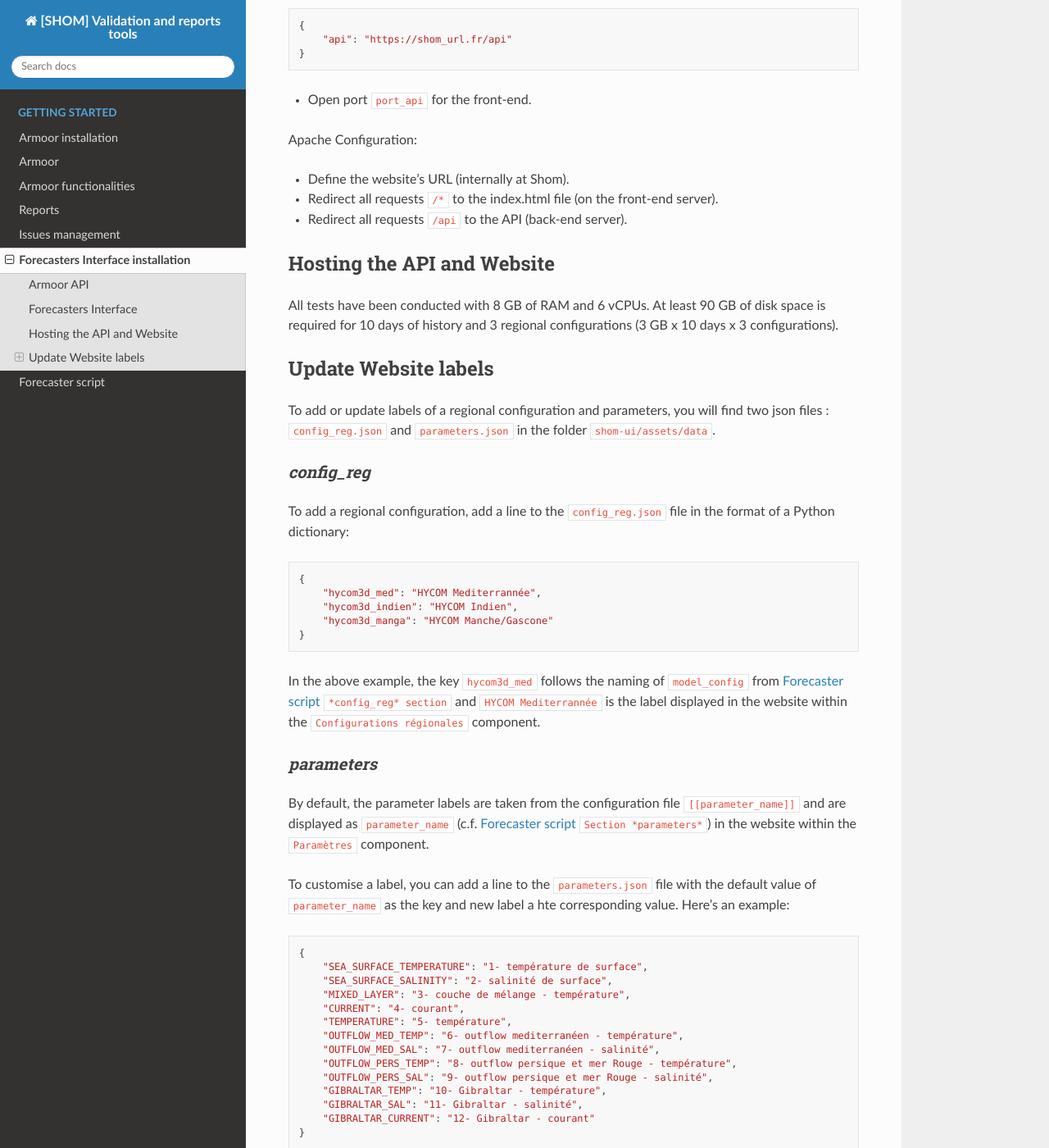
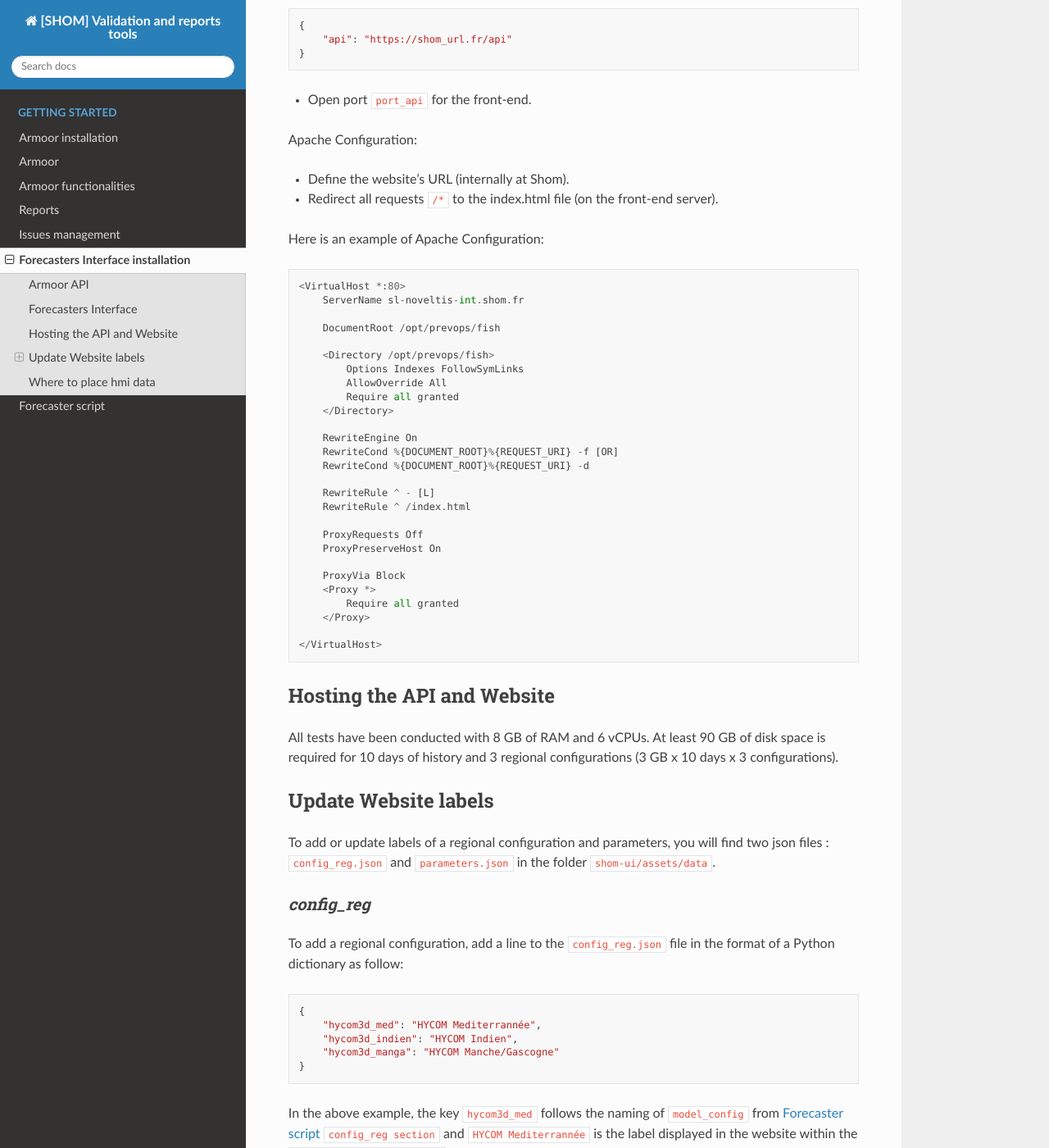
Before and after one commit to shom-fr/armoor, a Sphinx documentation site: the page built from docs/source/hmi_install.rst, in a window 1280 px wide and 1400 px high, scrolled down 1512 px. Shown: the whole window at 82% size. Built offline with Sphinx 7.4.7 and the Read the Docs theme 2.0.0, drawn with Linux system fonts in a browser that asks for light colours; some of the changed text lies outside the part shown.

Commit message:
- How to update website labels - Apache config

```diff
--- a/docs/source/hmi_install.rst
+++ b/docs/source/hmi_install.rst
@@ -68,7 +68,36 @@ Apache Configuration:
 
 * Define the website's URL (internally at Shom).
 * Redirect all requests ``/*`` to the index.html file (on the front-end server).
-* Redirect all requests ``/api`` to the API (back-end server).
+
+Here is an example of Apache Configuration::
+
+    <VirtualHost *:80>
+        ServerName sl-noveltis-int.shom.fr
+
+        DocumentRoot /opt/prevops/fish
+
+        <Directory /opt/prevops/fish>
+            Options Indexes FollowSymLinks
+            AllowOverride All
+            Require all granted
+        </Directory>
+
+        RewriteEngine On
+        RewriteCond %{DOCUMENT_ROOT}%{REQUEST_URI} -f [OR]
+        RewriteCond %{DOCUMENT_ROOT}%{REQUEST_URI} -d
+
+        RewriteRule ^ - [L]
+        RewriteRule ^ /index.html
+
+        ProxyRequests Off
+        ProxyPreserveHost On
+
+        ProxyVia Block
+        <Proxy *>
+            Require all granted
+        </Proxy>
+
+    </VirtualHost>
 
 
 Hosting the API and Website
@@ -89,15 +118,15 @@ you will find two json files : ``config_reg.json`` and ``parameters.json`` in th
 *config_reg*
 ~~~~~~~~~~~~
 
-To add a regional configuration, add a line to the ``config_reg.json`` file in the format of a Python dictionary::
+To add a regional configuration, add a line to the ``config_reg.json`` file in the format of a Python dictionary as follow::
 
     {
         "hycom3d_med": "HYCOM Mediterrannée",
         "hycom3d_indien": "HYCOM Indien",
-        "hycom3d_manga": "HYCOM Manche/Gascone"
+        "hycom3d_manga": "HYCOM Manche/Gascogne"
     }
 
-In the above example, the key ``hycom3d_med`` follows the naming of ``model_config`` from :doc:`hmi` ``*config_reg* section`` and
+In the above example, the key ``hycom3d_med`` follows the naming of ``model_config`` from :doc:`hmi` ``config_reg section`` and
 ``HYCOM Mediterrannée`` is the label displayed in the website within the ``Configurations régionales`` component.
 
 
@@ -105,16 +134,15 @@ In the above example, the key ``hycom3d_med`` follows the naming of ``model_conf
 ~~~~~~~~~~~~
 
 By default, the parameter labels are taken from the configuration file
-``[[parameter_name]]`` and are displayed as ``parameter_name`` (c.f. :doc:`hmi` ``Section *parameters*``)
+``[[parameter_name]]`` and are displayed as ``parameter_name`` (c.f. :doc:`hmi` ``Section parameters``)
 in the website within the ``Paramètres`` component.
 
-To customise a label, you can add a line to the ``parameters.json`` file with the default value of ``parameter_name``
-as the key and new label a hte corresponding value. Here's an example::
+To customise a label, you can add a line to the ``parameters.json`` file: the key shall be the ``parameter_name`` and the value is the customized label. Here's an example::
 
     {
         "SEA_SURFACE_TEMPERATURE": "1- température de surface",
         "SEA_SURFACE_SALINITY": "2- salinité de surface",
-        "MIXED_LAYER": "3- couche de mélange - température",
+        "MIXED_LAYER": "3- couche de mélange",
         "CURRENT": "4- courant",
         "TEMPERATURE": "5- température",
         "OUTFLOW_MED_TEMP": "6- outflow mediterranéen - température",
@@ -125,3 +153,26 @@ as the key and new label a hte corresponding value. Here's an example::
         "GIBRALTAR_SAL": "11- Gibraltar - salinité",
         "GIBRALTAR_CURRENT": "12- Gibraltar - courant"
     }
+
+
+Where to place :doc:`hmi` data
+------------------------------
+
+All the data from :doc:`hmi` must be decompressed and placed in the folder ``shom-ui/assets/data``.
+
+Here's an example of a tree inside the ``shom-ui/assets/data`` folder where `YYYYMMDD` are the production dates::
+
+    ├── assets
+    │   ├── data
+        │   ├── hycom3d_med_YYYYMMDD
+            ├── ...
+            ├── hycom3d_manga_YYYYMMDD
+            ├── ...
+            ├── hycom3d_indien_YYYYMMDD
+            ├── ...
+            ├── config_reg.json
+            └── parameters.json
+
+
+.. NOTE::
+    Data in folders `config_reg_YYYYMMDD` older than 10 days are ignored.
```
